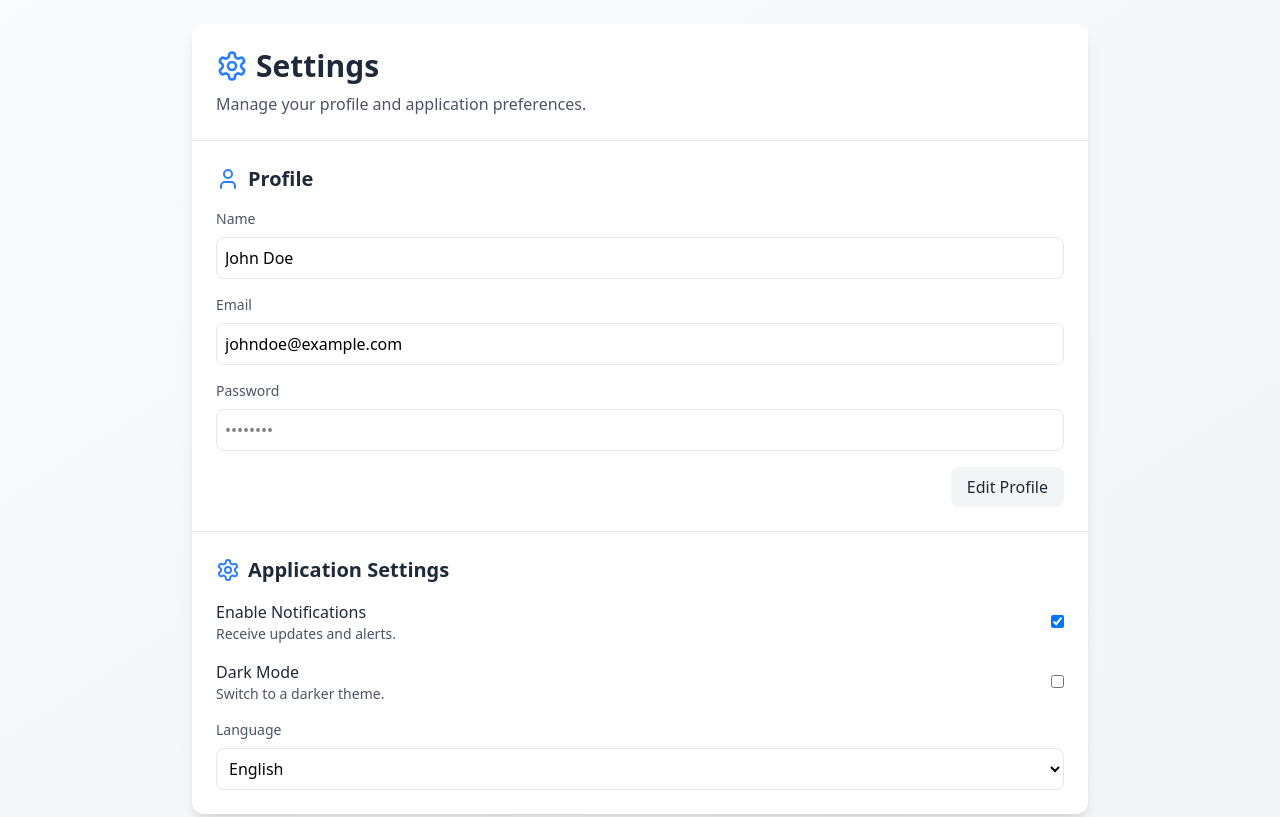
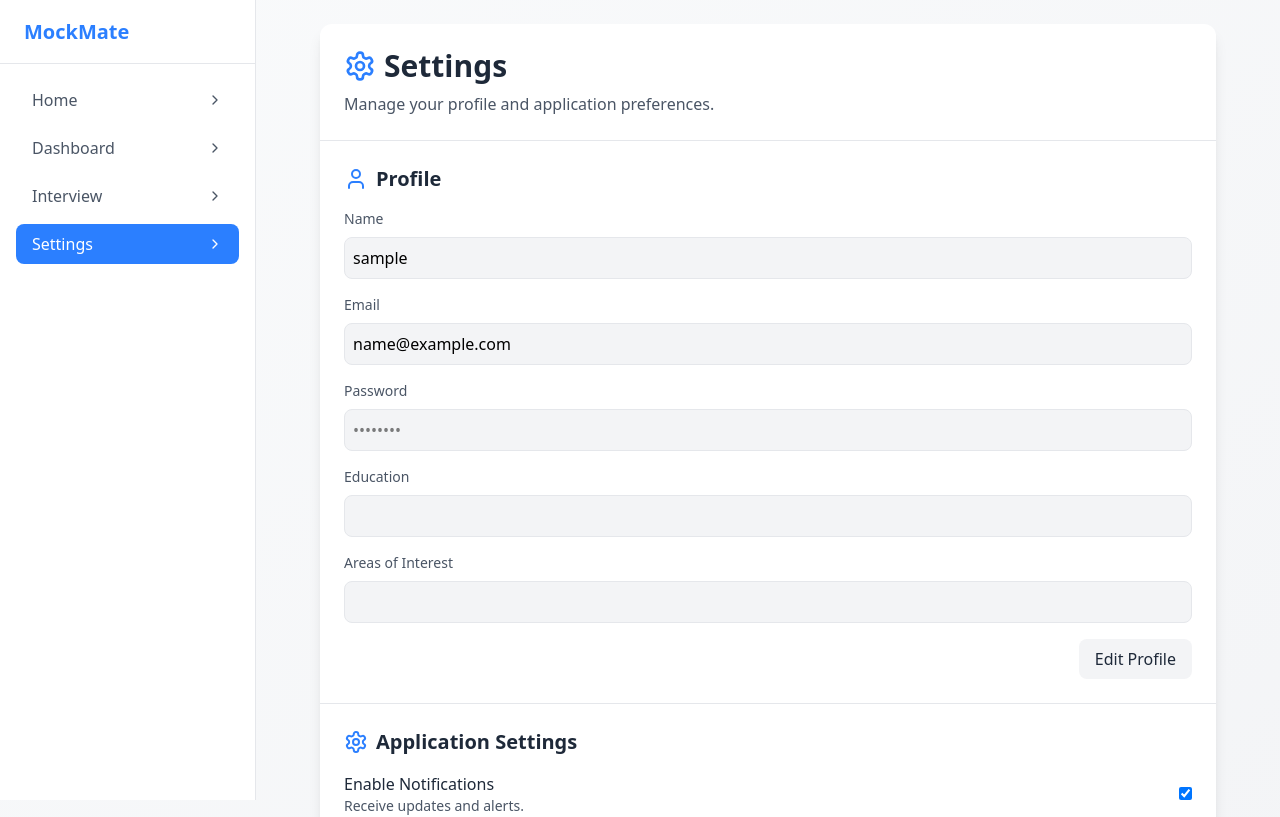
Before and after one commit to Developer-Madhu/MockMate-AI-Interviewer, a React (Vite) app: page /settings in a window 1280 px wide. Shown: the top 817 px of the page. Built offline with nearby package versions, Linux system fonts and the light colour scheme; sample sign-in values are in the browser's storage; a web font is replaced by a local one.

Commit message:
added sidebar functionality to settings page

```diff
--- a/src/Components/SettingsPage.jsx
+++ b/src/Components/SettingsPage.jsx
@@ -1,12 +1,18 @@
-import React, { useState } from "react";
+import React, { useState, useEffect } from "react";
 import { motion, AnimatePresence } from "framer-motion";
-import { User, Mail, Lock, Settings, Check, Loader } from "lucide-react";
+import { User, Mail, Lock, Settings, Check, Loader, Book, Target, Menu, X, ChevronRight } from "lucide-react";
+import { useNavigate, useLocation, Link } from "react-router-dom";
+import axios from "axios";
 
 const SettingsPage = () => {
+  const navigate = useNavigate();
+  const location = useLocation();
   const [user, setUser] = useState({
-    name: "John Doe",
-    email: "johndoe@example.com",
+    name: "",
+    email: "",
     password: "",
+    education: "",
+    interests: "",
   });
   const [isEditing, setIsEditing] = useState(false);
   const [isLoading, setIsLoading] = useState(false);
@@ -15,18 +21,75 @@ const SettingsPage = () => {
     darkMode: false,
     language: "English",
   });
+  const [isSidebarOpen, setIsSidebarOpen] = useState(false); // State for mobile sidebar
+
+  const menuItems = ['Home', 'Dashboard', 'Interview', 'Settings']; // Sidebar links
+
+  const isActivePath = (item) => {
+    const path = location.pathname.toLowerCase();
+    if (item.toLowerCase() === 'home' && path === '/') return true;
+    if (item.toLowerCase() === 'dashboard' && path === '/') return true;
+    return path.includes(item.toLowerCase());
+  };
+
+  // Fetch user details from localStorage
+  useEffect(() => {
+    const token = localStorage.getItem("token");
+    if (!token) {
+      navigate("/login"); // Redirect to login if no token
+      return;
+    }
+
+    const storedUser = localStorage.getItem("user");
+    if (storedUser) {
+      const userData = JSON.parse(storedUser);
+      setUser({
+        name: userData.username || "",
+        email: userData.email || "",
+        password: "", // Password is not stored in localStorage for security reasons
+        education: userData.education || "",
+        interests: userData.interests || "",
+      });
+    }
+  }, [navigate]);
 
   const handleInputChange = (e) => {
     const { name, value } = e.target;
     setUser((prev) => ({ ...prev, [name]: value }));
   };
 
-  const handleSaveProfile = () => {
+  const handleSaveProfile = async () => {
     setIsLoading(true);
-    setTimeout(() => {
+
+    try {
+      const token = localStorage.getItem("token");
+      const payload = {
+        username: user.name,
+        email: user.email,
+        education: user.education,
+        interests: user.interests,
+      };
+
+      const response = await axios.put(
+        "http://localhost:3000/settings",
+        payload,
+        {
+          headers: {
+            Authorization: `Bearer ${token}`,
+          },
+        }
+      );
+
+      if (response.status === 200) {
+        const updatedUser = { ...user };
+        localStorage.setItem("user", JSON.stringify(updatedUser));
+        setIsEditing(false);
+      }
+    } catch (error) {
+      console.error("Error updating user:", error);
+    } finally {
       setIsLoading(false);
-      setIsEditing(false);
-    }, 2000); // Simulate API call
+    }
   };
 
   const handleSettingsChange = (e) => {
@@ -38,7 +101,107 @@ const SettingsPage = () => {
   };
 
   return (
-    <div className="min-h-screen bg-gradient-to-br from-gray-50 to-gray-100 p-6">
+    <div className="min-h-screen bg-gradient-to-br from-gray-50 to-gray-100">
+      {/* Desktop Sidebar */}
+      <motion.div
+        initial={{ x: -100 }}
+        animate={{ x: 0 }}
+        className="fixed inset-y-0 left-0 w-64 bg-white border-r border-gray-200 hidden lg:block"
+      >
+        <div className="flex flex-col h-full">
+          <div className="flex items-center h-16 px-6 border-b border-gray-200">
+            <span className="text-xl font-bold text-blue-500">MockMate</span>
+          </div>
+          <nav className="flex-1 p-4 space-y-2">
+            {menuItems.map((item) => (
+              <Link
+                key={item}
+                to={item.toLowerCase() === 'home' ? '/' : `/${item.toLowerCase()}`}
+                className={`flex items-center px-4 py-2 rounded-lg transition-all ${
+                  isActivePath(item)
+                    ? 'bg-blue-500 text-white'
+                    : 'text-gray-600 hover:bg-gray-100'
+                }`}
+              >
+                {item}
+                <ChevronRight className="w-4 h-4 ml-auto" />
+              </Link>
+            ))}
+          </nav>
+        </div>
+      </motion.div>
+
+      {/* Mobile menu button */}
+      <motion.div
+        initial={{ opacity: 0 }}
+        animate={{ opacity: 1 }}
+        className="lg:hidden fixed top-4 left-4 z-50"
+      >
+        <button
+          onClick={() => setIsSidebarOpen(!isSidebarOpen)}
+          className="text-gray-600 focus:outline-none"
+        >
+          {isSidebarOpen ? <X size={24} /> : <Menu size={24} />}
+        </button>
+      </motion.div>
+
+      {/* Mobile navigation */}
+      <AnimatePresence>
+        {isSidebarOpen && (
+          <motion.div
+            initial={{ opacity: 0 }}
+            animate={{ opacity: 1 }}
+            exit={{ opacity: 0 }}
+            transition={{ duration: 0.2 }}
+            className="fixed inset-0 z-40 lg:hidden"
+          >
+            <motion.div
+              initial={{ opacity: 0 }}
+              animate={{ opacity: 1 }}
+              exit={{ opacity: 0 }}
+              transition={{ duration: 0.2 }}
+              className="fixed inset-0 bg-black/50"
+              onClick={() => setIsSidebarOpen(false)}
+            />
+            <motion.div
+              initial={{ x: "-100%" }}
+              animate={{ x: 0 }}
+              exit={{ x: "-100%" }}
+              transition={{ type: "spring", damping: 20, stiffness: 300 }}
+              className="fixed inset-y-0 left-0 w-64 bg-white p-4"
+            >
+              <div className="flex items-center h-16 mb-4">
+                <span className="text-xl font-bold text-blue-500">MockMate</span>
+              </div>
+              <nav className="space-y-2">
+                {menuItems.map((item, index) => (
+                  <motion.div
+                    key={item}
+                    initial={{ opacity: 0, x: -20 }}
+                    animate={{ opacity: 1, x: 0 }}
+                    transition={{ delay: index * 0.1 }}
+                  >
+                    <Link
+                      to={item.toLowerCase() === 'home' ? '/' : `/${item.toLowerCase()}`}
+                      className={`block px-4 py-2 rounded-lg ${
+                        isActivePath(item)
+                          ? 'bg-blue-500 text-white'
+                          : 'text-gray-600 hover:bg-gray-100'
+                      }`}
+                      onClick={() => setIsSidebarOpen(false)}
+                    >
+                      {item}
+                    </Link>
+                  </motion.div>
+                ))}
+              </nav>
+            </motion.div>
+          </motion.div>
+        )}
+      </AnimatePresence>
+
+      {/* Main Content */}
+      <div className="lg:ml-64 p-6">
         <motion.div
           initial={{ opacity: 0, y: -20 }}
           animate={{ opacity: 1, y: 0 }}
@@ -75,9 +238,9 @@ const SettingsPage = () => {
                   name="name"
                   value={user.name}
                   onChange={handleInputChange}
-                disabled={!isEditing}
+                  readOnly={!isEditing}
                   className={`p-2 border rounded-lg focus:outline-none ${
-                  isEditing ? "border-blue-500" : "border-gray-200"
+                    isEditing ? "border-blue-500" : "border-gray-200 bg-gray-100"
                   }`}
                 />
               </div>
@@ -88,9 +251,9 @@ const SettingsPage = () => {
                   name="email"
                   value={user.email}
                   onChange={handleInputChange}
-                disabled={!isEditing}
+                  readOnly={!isEditing}
                   className={`p-2 border rounded-lg focus:outline-none ${
-                  isEditing ? "border-blue-500" : "border-gray-200"
+                    isEditing ? "border-blue-500" : "border-gray-200 bg-gray-100"
                   }`}
                 />
               </div>
@@ -101,11 +264,37 @@ const SettingsPage = () => {
                   name="password"
                   value={user.password}
                   onChange={handleInputChange}
-                disabled={!isEditing}
+                  readOnly={!isEditing}
                   className={`p-2 border rounded-lg focus:outline-none ${
-                  isEditing ? "border-blue-500" : "border-gray-200"
+                    isEditing ? "border-blue-500" : "border-gray-200 bg-gray-100"
                   }`}
                   placeholder="••••••••"
+                />
+              </div>
+              <div className="flex flex-col space-y-2">
+                <label className="text-sm text-gray-600">Education</label>
+                <input
+                  type="text"
+                  name="education"
+                  value={user.education}
+                  onChange={handleInputChange}
+                  readOnly={!isEditing}
+                  className={`p-2 border rounded-lg focus:outline-none ${
+                    isEditing ? "border-blue-500" : "border-gray-200 bg-gray-100"
+                  }`}
+                />
+              </div>
+              <div className="flex flex-col space-y-2">
+                <label className="text-sm text-gray-600">Areas of Interest</label>
+                <input
+                  type="text"
+                  name="interests"
+                  value={user.interests}
+                  onChange={handleInputChange}
+                  readOnly={!isEditing}
+                  className={`p-2 border rounded-lg focus:outline-none ${
+                    isEditing ? "border-blue-500" : "border-gray-200 bg-gray-100"
+                  }`}
                 />
               </div>
               <div className="flex justify-end">
@@ -198,6 +387,7 @@ const SettingsPage = () => {
           </motion.div>
         </motion.div>
       </div>
+    </div>
   );
 };
 
```
Also changed, not shown: 1 other file (tests, documents, lock files or other folders). Lines whose indentation alone changed are shown as unchanged.
